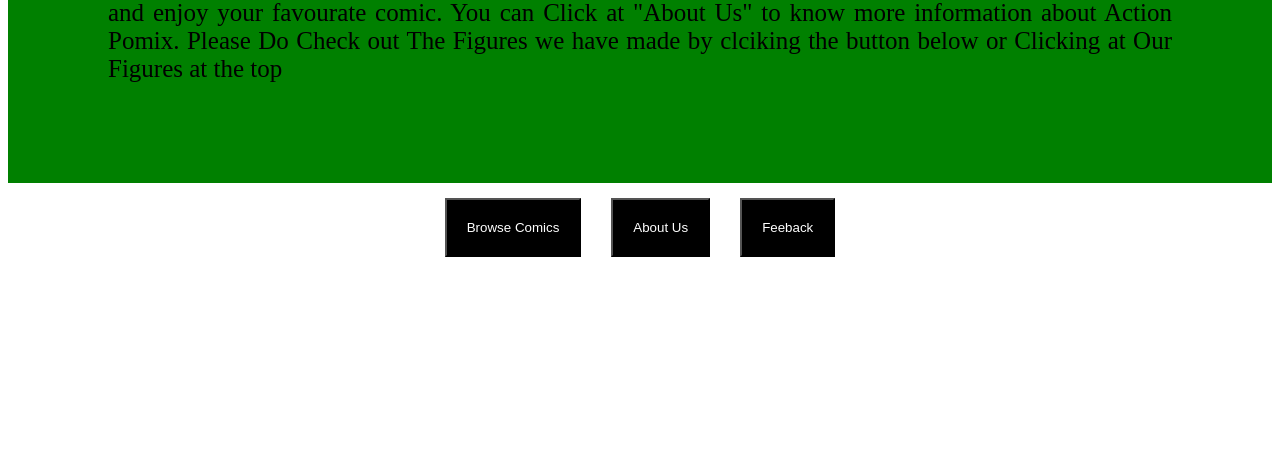
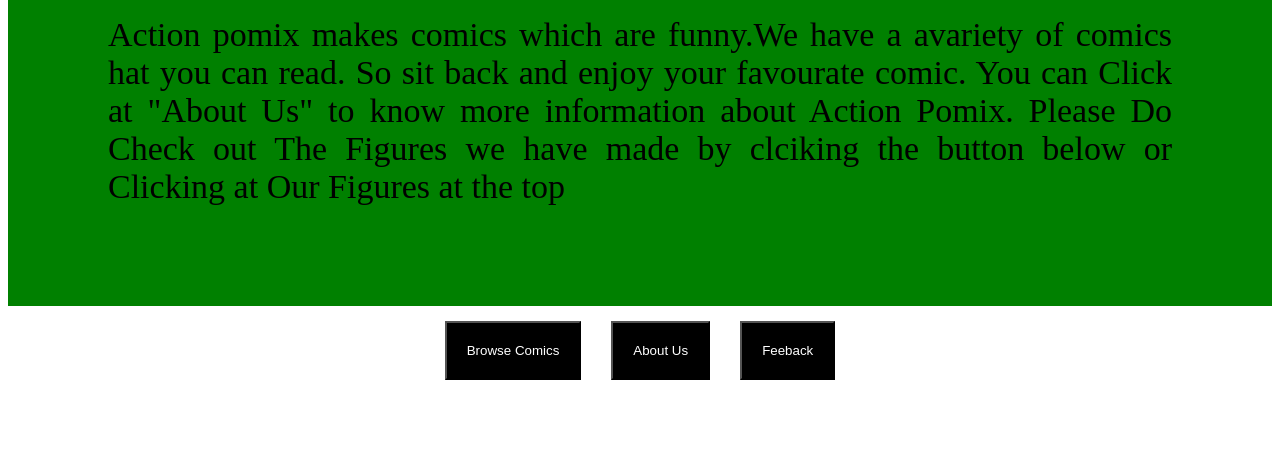
Before and after one commit to uditthecoderexe/actionpomix, a plain HTML site: page index.html in a window 1280 px wide. Shown: the part 346-800 px from the top of the page. Drawn offline with Linux system fonts and the light colour scheme.

Commit message:
Update styles.css

```diff
--- a/styles.css
+++ b/styles.css
@@ -1,5 +1,5 @@
 .home{background-color:green;
-     font-size:25px;
+     font-size:34px;
 padding:100px;
 text-align:justify;
 
```
